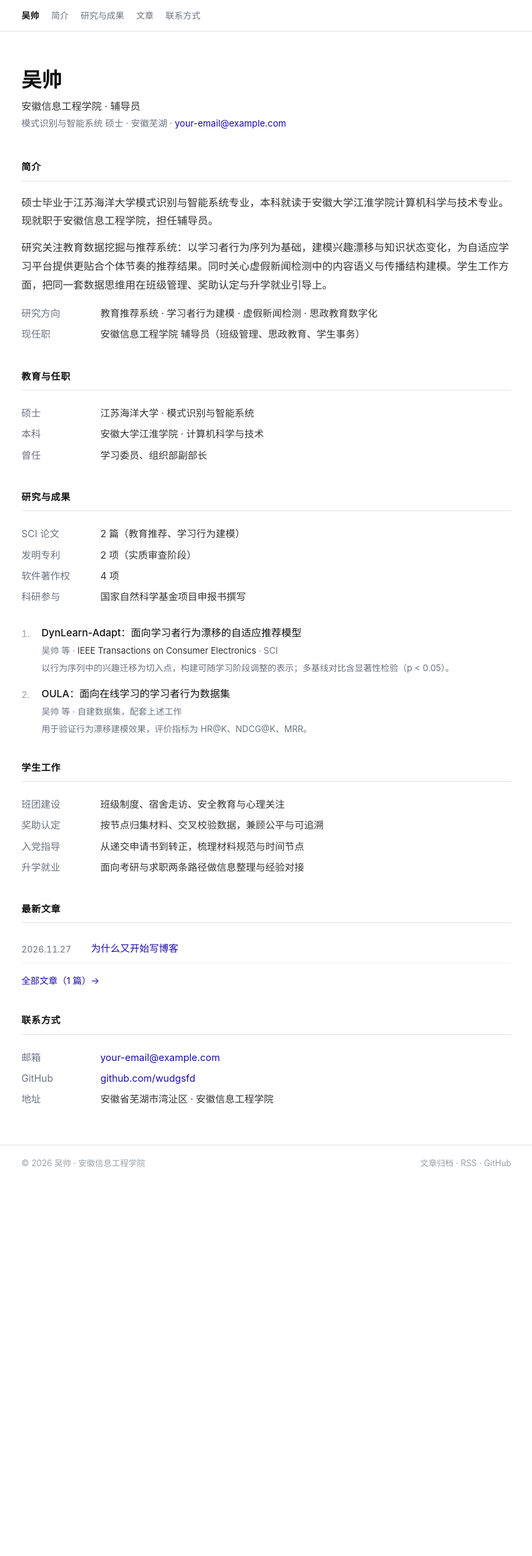
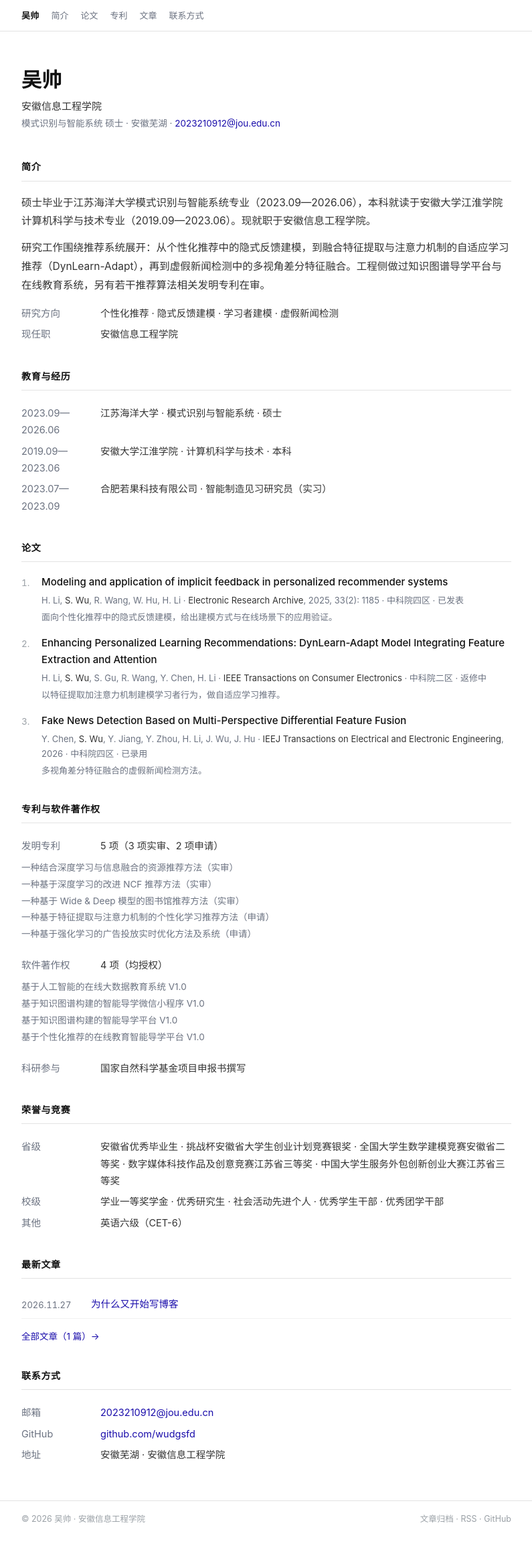
Before and after one commit to wudgsfd/wushuai.github.io, a Jekyll site: the page built from index.html, in a window 1280 px wide. Shown: the whole page at 67% size, without its empty margins (242-1037 px from the left). Built offline with Jekyll 4.4.1, drawn with Linux system fonts in a browser that asks for light colours; before the commit the page ends 1792 px from its top, so only the background shows below that.

Commit message:
按简历与学术成果更新内容

```diff
--- a/_config.yml
+++ b/_config.yml
@@ -1,5 +1,5 @@
 title: 吴帅
-description: 安徽信息工程学院辅导员，模式识别与智能系统硕士。研究方向：教育推荐系统、学习者行为建模与虚假新闻检测。
+description: 安徽信息工程学院，模式识别与智能系统硕士。研究方向：个性化推荐、隐式反馈建模、学习者建模与虚假新闻检测。
 author: 吴帅
 lang: zh-CN
 timezone: Asia/Shanghai
--- a/_layouts/default.html
+++ b/_layouts/default.html
@@ -6,7 +6,7 @@
 {% if page.title %}
 <title>{{ page.title }} · {{ site.title }}</title>
 {% else %}
-<title>{{ site.title }} · 安徽信息工程学院辅导员</title>
+<title>{{ site.title }} · 安徽信息工程学院</title>
 {% endif %}
 {% assign desc = page.description | default: site.description %}
 <meta name="description" content="{{ desc | strip_html | normalize_whitespace | truncate: 160 }}">
@@ -32,7 +32,8 @@
   <div class="wrap">
     <a href="{{ '/' | relative_url }}" class="brand">{{ site.title }}</a>
     <a href="{{ '/' | relative_url }}#about">简介</a>
-    <a href="{{ '/' | relative_url }}#publications">研究与成果</a>
+    <a href="{{ '/' | relative_url }}#publications">论文</a>
+    <a href="{{ '/' | relative_url }}#patents">专利</a>
     <a href="{{ '/archive/' | relative_url }}">文章</a>
     <a href="{{ '/' | relative_url }}#contact">联系方式</a>
   </div>
--- a/assets/css/style.css
+++ b/assets/css/style.css
@@ -122,6 +122,16 @@ p{margin:0 0 12px;color:var(--ink-2)}
 .pub .t{font-size:15px;line-height:1.65;color:var(--ink);font-weight:500}
 .pub .m{font-size:13px;color:var(--ink-3);line-height:1.7;margin:3px 0 0}
 .pub .m em{font-style:normal;color:var(--ink-2)}
+
+/* 紧凑条目（专利、软著等） */
+.lite{list-style:none;margin:4px 0 0;padding:0}
+.lite li{
+  font-size:13.5px;
+  line-height:1.85;
+  color:var(--ink-3);
+  padding-left:1em;
+  text-indent:-1em;
+}
 
 /* ---------- 文章列表 ---------- */
 .wlist{margin:0;padding:0;list-style:none}
--- a/index.html
+++ b/index.html
@@ -1,73 +1,97 @@
 ---
 layout: default
-description: 吴帅，安徽信息工程学院辅导员，模式识别与智能系统硕士。研究方向：教育推荐系统、学习者行为建模、虚假新闻检测。
+description: 吴帅，安徽信息工程学院，模式识别与智能系统硕士。研究方向：个性化推荐、隐式反馈建模、学习者建模、虚假新闻检测。
 ---
 <div class="wrap">
 
   <header class="site-head">
     <h1>吴帅</h1>
-    <p class="affil">安徽信息工程学院 · 辅导员</p>
-    <p class="meta-line">模式识别与智能系统 硕士 · 安徽芜湖 · <a href="mailto:your-email@example.com">your-email@example.com</a></p>
+    <p class="affil">安徽信息工程学院</p>
+    <p class="meta-line">模式识别与智能系统 硕士 · 安徽芜湖 · <a href="mailto:2023210912@jou.edu.cn">2023210912@jou.edu.cn</a></p>
     <!-- 想放照片就启用下面这行（图片放 assets/photo.jpg） -->
     <!-- <img src="{{ '/assets/photo.jpg' | relative_url }}" alt="吴帅" style="width:120px;margin:22px 0 0"> -->
   </header>
 
   <section id="about">
     <h2 class="sec-title">简介</h2>
-    <p>硕士毕业于江苏海洋大学模式识别与智能系统专业，本科就读于安徽大学江淮学院计算机科学与技术专业。现就职于安徽信息工程学院，担任辅导员。</p>
-    <p>研究关注教育数据挖掘与推荐系统：以学习者行为序列为基础，建模兴趣漂移与知识状态变化，为自适应学习平台提供更贴合个体节奏的推荐结果。同时关心虚假新闻检测中的内容语义与传播结构建模。学生工作方面，把同一套数据思维用在班级管理、奖助认定与升学就业引导上。</p>
+    <p>硕士毕业于江苏海洋大学模式识别与智能系统专业（2023.09—2026.06），本科就读于安徽大学江淮学院计算机科学与技术专业（2019.09—2023.06）。现就职于安徽信息工程学院。</p>
+    <p>研究工作围绕推荐系统展开：从个性化推荐中的隐式反馈建模，到融合特征提取与注意力机制的自适应学习推荐（DynLearn-Adapt），再到虚假新闻检测中的多视角差分特征融合。工程侧做过知识图谱导学平台与在线教育系统，另有若干推荐算法相关发明专利在审。</p>
 
     <div class="kv">
       <div class="k">研究方向</div>
-      <div class="v">教育推荐系统 · 学习者行为建模 · 虚假新闻检测 · 思政教育数字化</div>
+      <div class="v">个性化推荐 · 隐式反馈建模 · 学习者建模 · 虚假新闻检测</div>
     </div>
     <div class="kv">
       <div class="k">现任职</div>
-      <div class="v">安徽信息工程学院 辅导员（班级管理、思政教育、学生事务）</div>
+      <div class="v">安徽信息工程学院</div>
     </div>
   </section>
 
   <section id="education">
-    <h2 class="sec-title">教育与任职</h2>
-    <div class="kv"><div class="k">硕士</div><div class="v">江苏海洋大学 · 模式识别与智能系统</div></div>
-    <div class="kv"><div class="k">本科</div><div class="v">安徽大学江淮学院 · 计算机科学与技术</div></div>
-    <div class="kv"><div class="k">曾任</div><div class="v">学习委员、组织部副部长</div></div>
+    <h2 class="sec-title">教育与经历</h2>
+    <div class="kv"><div class="k">2023.09—2026.06</div><div class="v">江苏海洋大学 · 模式识别与智能系统 · 硕士</div></div>
+    <div class="kv"><div class="k">2019.09—2023.06</div><div class="v">安徽大学江淮学院 · 计算机科学与技术 · 本科</div></div>
+    <div class="kv"><div class="k">2023.07—2023.09</div><div class="v">合肥若果科技有限公司 · 智能制造见习研究员（实习）</div></div>
   </section>
 
   <section id="publications">
-    <h2 class="sec-title">研究与成果</h2>
-
-    <div class="kv"><div class="k">SCI 论文</div><div class="v">2 篇（教育推荐、学习行为建模）</div></div>
-    <div class="kv"><div class="k">发明专利</div><div class="v">2 项（实质审查阶段）</div></div>
-    <div class="kv"><div class="k">软件著作权</div><div class="v">4 项</div></div>
-    <div class="kv" style="margin-bottom:26px"><div class="k">科研参与</div><div class="v">国家自然科学基金项目申报书撰写</div></div>
-
+    <h2 class="sec-title">论文</h2>
     <ol class="pubs">
       <li class="pub">
         <span class="num">1.</span>
         <div>
-          <div class="t">DynLearn-Adapt：面向学习者行为漂移的自适应推荐模型</div>
-          <p class="m">吴帅 等 · <em>IEEE Transactions on Consumer Electronics</em> · SCI</p>
-          <p class="m">以行为序列中的兴趣迁移为切入点，构建可随学习阶段调整的表示；多基线对比含显著性检验（p &lt; 0.05）。</p>
+          <div class="t">Modeling and application of implicit feedback in personalized recommender systems</div>
+          <p class="m">H. Li, <em>S. Wu</em>, R. Wang, W. Hu, H. Li · <em>Electronic Research Archive</em>, 2025, 33(2): 1185 · 中科院四区 · 已发表</p>
+          <p class="m">面向个性化推荐中的隐式反馈建模，给出建模方式与在线场景下的应用验证。</p>
         </div>
       </li>
       <li class="pub">
         <span class="num">2.</span>
         <div>
-          <div class="t">OULA：面向在线学习的学习者行为数据集</div>
-          <p class="m">吴帅 等 · 自建数据集，配套上述工作</p>
-          <p class="m">用于验证行为漂移建模效果，评价指标为 HR@K、NDCG@K、MRR。</p>
+          <div class="t">Enhancing Personalized Learning Recommendations: DynLearn-Adapt Model Integrating Feature Extraction and Attention</div>
+          <p class="m">H. Li, <em>S. Wu</em>, S. Gu, R. Wang, Y. Chen, H. Li · <em>IEEE Transactions on Consumer Electronics</em> · 中科院二区 · 返修中</p>
+          <p class="m">以特征提取加注意力机制建模学习者行为，做自适应学习推荐。</p>
+        </div>
+      </li>
+      <li class="pub">
+        <span class="num">3.</span>
+        <div>
+          <div class="t">Fake News Detection Based on Multi-Perspective Differential Feature Fusion</div>
+          <p class="m">Y. Chen, <em>S. Wu</em>, Y. Jiang, Y. Zhou, H. Li, J. Wu, J. Hu · <em>IEEJ Transactions on Electrical and Electronic Engineering</em>, 2026 · 中科院四区 · 已录用</p>
+          <p class="m">多视角差分特征融合的虚假新闻检测方法。</p>
         </div>
       </li>
     </ol>
   </section>
 
-  <section id="service">
-    <h2 class="sec-title">学生工作</h2>
-    <div class="kv"><div class="k">班团建设</div><div class="v">班级制度、宿舍走访、安全教育与心理关注</div></div>
-    <div class="kv"><div class="k">奖助认定</div><div class="v">按节点归集材料、交叉校验数据，兼顾公平与可追溯</div></div>
-    <div class="kv"><div class="k">入党指导</div><div class="v">从递交申请书到转正，梳理材料规范与时间节点</div></div>
-    <div class="kv"><div class="k">升学就业</div><div class="v">面向考研与求职两条路径做信息整理与经验对接</div></div>
+  <section id="patents">
+    <h2 class="sec-title">专利与软件著作权</h2>
+
+    <div class="kv"><div class="k">发明专利</div><div class="v">5 项（3 项实审、2 项申请）</div></div>
+    <ul class="lite">
+      <li>一种结合深度学习与信息融合的资源推荐方法（实审）</li>
+      <li>一种基于深度学习的改进 NCF 推荐方法（实审）</li>
+      <li>一种基于 Wide &amp; Deep 模型的图书馆推荐方法（实审）</li>
+      <li>一种基于特征提取与注意力机制的个性化学习推荐方法（申请）</li>
+      <li>一种基于强化学习的广告投放实时优化方法及系统（申请）</li>
+    </ul>
+
+    <div class="kv" style="margin-top:18px"><div class="k">软件著作权</div><div class="v">4 项（均授权）</div></div>
+    <ul class="lite">
+      <li>基于人工智能的在线大数据教育系统 V1.0</li>
+      <li>基于知识图谱构建的智能导学微信小程序 V1.0</li>
+      <li>基于知识图谱构建的智能导学平台 V1.0</li>
+      <li>基于个性化推荐的在线教育智能导学平台 V1.0</li>
+    </ul>
+
+    <div class="kv" style="margin-top:18px"><div class="k">科研参与</div><div class="v">国家自然科学基金项目申报书撰写</div></div>
+  </section>
+
+  <section id="honors">
+    <h2 class="sec-title">荣誉与竞赛</h2>
+    <div class="kv"><div class="k">省级</div><div class="v">安徽省优秀毕业生 · 挑战杯安徽省大学生创业计划竞赛银奖 · 全国大学生数学建模竞赛安徽省二等奖 · 数字媒体科技作品及创意竞赛江苏省三等奖 · 中国大学生服务外包创新创业大赛江苏省三等奖</div></div>
+    <div class="kv"><div class="k">校级</div><div class="v">学业一等奖学金 · 优秀研究生 · 社会活动先进个人 · 优秀学生干部 · 优秀团学干部</div></div>
+    <div class="kv"><div class="k">其他</div><div class="v">英语六级（CET-6）</div></div>
   </section>
 
   <section id="writing">
@@ -88,9 +112,9 @@ description: 吴帅，安徽信息工程学院辅导员，模式识别与智能
 
   <section id="contact">
     <h2 class="sec-title">联系方式</h2>
-    <div class="kv"><div class="k">邮箱</div><div class="v"><a href="mailto:your-email@example.com">your-email@example.com</a></div></div>
+    <div class="kv"><div class="k">邮箱</div><div class="v"><a href="mailto:2023210912@jou.edu.cn">2023210912@jou.edu.cn</a></div></div>
     <div class="kv"><div class="k">GitHub</div><div class="v"><a href="https://github.com/wudgsfd" target="_blank" rel="noopener">github.com/wudgsfd</a></div></div>
-    <div class="kv"><div class="k">地址</div><div class="v">安徽省芜湖市湾沚区 · 安徽信息工程学院</div></div>
+    <div class="kv"><div class="k">地址</div><div class="v">安徽芜湖 · 安徽信息工程学院</div></div>
   </section>
 
 </div>
```
Also changed, not shown: _posts/2026-11-27-hello.md (+2 -2 lines).
